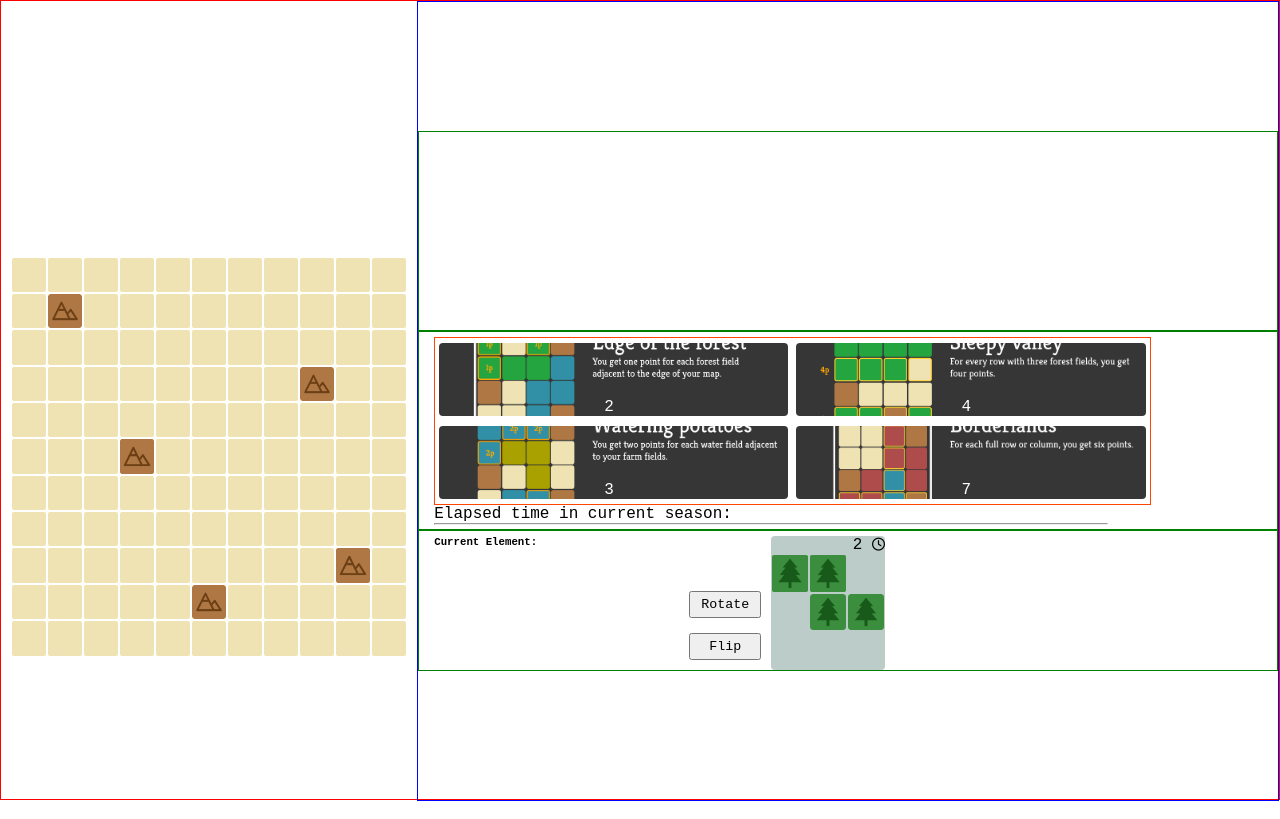
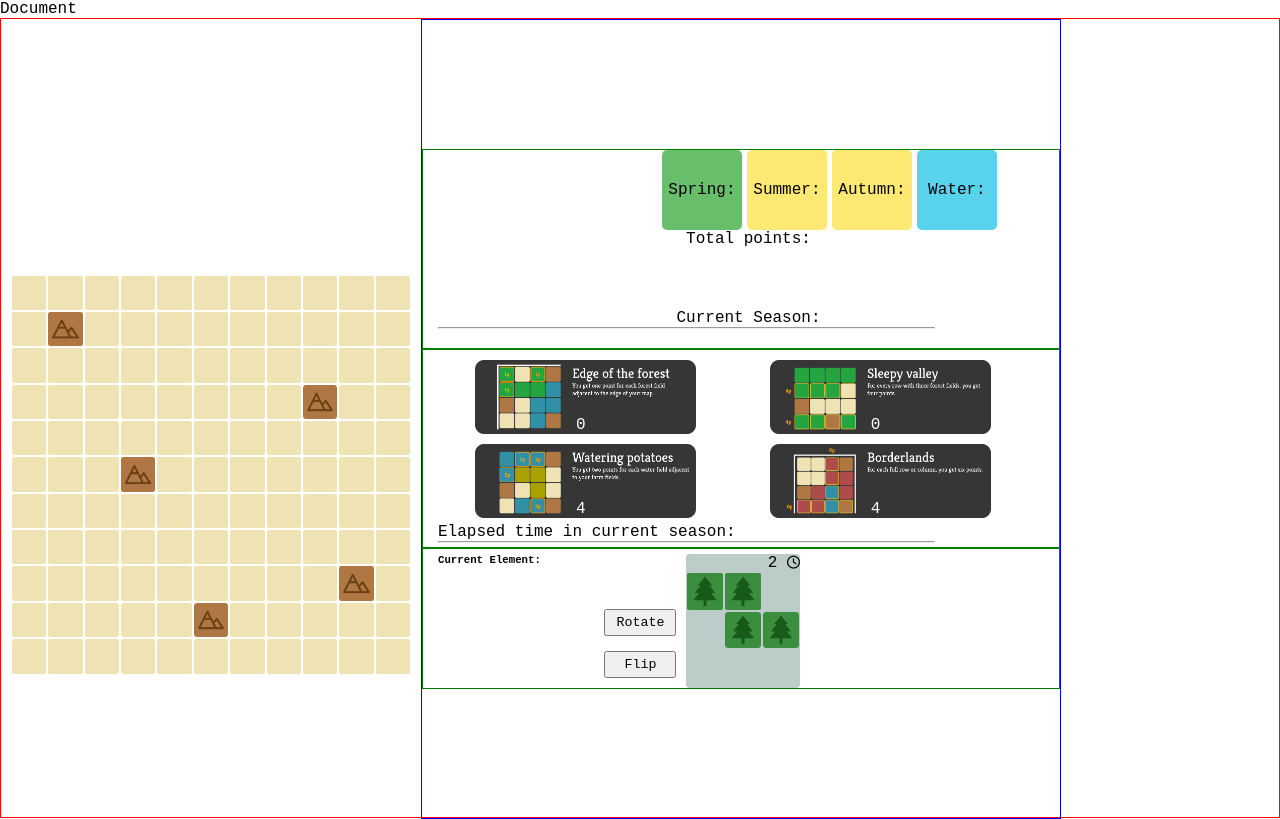
Before and after one commit to 0xironclad/JS-Map-Maker, a plain HTML site: page index.html in a window 1280 px wide. Drawn offline with Linux system fonts and the light colour scheme; a web font is replaced by a local one.

Commit message:
Rotate and flip

```diff
--- a/index.html
+++ b/index.html
@@ -7,7 +7,7 @@
     <link rel="stylesheet" href="style.css">
     <link rel="preconnect" href="https://fonts.googleapis.com">
     <link rel="preconnect" href="https://fonts.gstatic.com" crossorigin>
-    <link href="https://fonts.googleapis.com/css2?family=Sometype+Mono&display=swap" rel="stylesheet">
+    <link href="https://fonts.googleapis.com/css2?family=Sometype+Mono&display=swap" rel="stylesheet"
     <title>Document</title>
 </head>
 
@@ -16,28 +16,54 @@
         <div id="map">
         </div>
         <div class="div2">
-            <div class="scores"></div>
+            <div class="scores">
+                <div class="row1">
+                    <div class="spring">
+                        <p class="season-name">Spring:</p>
+                        <p class="season-points"></p>
+                    </div>
+                    <div class="summer">
+                        <p class="season-name">Summer:</p>
+                        <p class="season-points"></p>
+                    </div>
+                    <div class="autumn">
+                        <p class="season-name">Autumn:</p>
+                        <p class="season-points"></p>
+                    </div>
+                    <div class="water">
+                        <p class="season-name">Water:</p>
+                        <p class="season-points"></p>
+                    </div>
+                </div>
+                <div class="row2">
+                    <p>Total points: <span class="total-points"></span></p>
+                    <section class="current-season">
+                        <p>Current Season: <span class="current-ssn"></span></p>
+                        <hr>
+                    </section>
+                </div>
+            </div>
             <div class="missions">
                 <div class="missions-wrapper">
                     <div class="row">
                         <div class="mission" id="edge-forest">
-                            <div class="points">2</div>
+                            <div class="points"></div>
                         </div>
                         <div class="mission" id="sleepy-valley">
-                            <div class="points">4</div>
+                            <div class="points"></div>
                         </div>
                     </div>
                     <div class="row">
                         <div class="mission" id="potatoes">
-                            <div class="points">3</div>
+                            <div class="points"></div>
                         </div>
                         <div class="mission" id="borderlands">
-                            <div class="points">7</div>
+                            <div class="points"></div>
                         </div>
                     </div>
                 </div>
                 <p class="elapsed">Elapsed time in current season:</p>
-                <hr width="80%">
+                <hr>
             </div>
             <div class="elements">
                 <div class="operations">
--- a/script.js
+++ b/script.js
@@ -221,9 +221,10 @@ const cells = document.querySelectorAll(".cell-shape");
 const time = document.querySelector(".time");
 time.innerHTML = randomElement.time;
 
-for (let row = 0; row < shape.length; row++) {
-  for (let col = 0; col < shape[row].length; col++) {
-    if (shape[row][col] === 1) {
+function createElement(arr) {
+  for (let row = 0; row < arr.length; row++) {
+    for (let col = 0; col < arr[row].length; col++) {
+      if (arr[row][col] === 1) {
         if (randomElement.type === "water") {
           cells[
             row * 3 + col
@@ -241,8 +242,69 @@ for (let row = 0; row < shape.length; row++) {
             row * 3 + col
           ].style.backgroundImage = `url("./assets/tiles/village_tile.png")`;
         }
-    } else {
-      cells[row * 3 + col].style.backgroundColor = "RGB(188, 204, 200)";
       }
     }
   }
+}
+
+createElement(shape);
+console.log(randomElement.shape);
+
+
+
+
+function rotateShape() {
+  const shape = randomElement.shape;
+  const size = shape.length;
+  const rotatedShape = new Array(size).fill(0).map(() => new Array(size).fill(0));
+
+  for (let i = 0; i < size; i++) {
+    for (let j = 0; j < size; j++) {
+      rotatedShape[i][j] = shape[size - 1 - j][i];
+    }
+  }
+  randomElement.shape = rotatedShape;
+}
+
+function flipShape(){
+  let shape = randomElement.shape;
+  let flippedShaped = shape.map((row) => row.reverse());
+  randomElement.shape = flippedShaped;
+}
+
+function clearCells(){
+  cells.forEach((cell) => {
+    cell.style.backgroundImage = "";
+  });
+}
+
+
+let rotateBtn = document.querySelector(".rotate");
+let flipBtn = document.querySelector(".flip");
+rotateBtn.addEventListener("click", () => {
+  clearCells();
+  rotateShape();
+  createElement(randomElement.shape);
+});
+
+
+flipBtn.addEventListener("click", () => {
+  clearCells();
+  flipShape();
+  createElement(randomElement.shape);
+});
+
+
+
+
+
+
+
+
+
+
+// *Points
+const points = document.querySelectorAll(".points");
+points.forEach((element) => {
+  element.innerHTML = Math.floor(Math.random() * 10);
+});
--- a/style.css
+++ b/style.css
@@ -26,11 +26,16 @@
 
 .div2 {
   height: inherit;
-  width: calc(100vw - 410px);
+  /* width: calc(100vw - 410px); */
   border: 1px solid blue;
   display: flex;
   flex-direction: column;
   justify-content: center;
+}
+@media screen and (min-height: 500px)  {
+    .div2{
+        width: 50vw;
+    }
 }
 .scores,
 .missions,
@@ -120,8 +125,7 @@
   height: 85%;
   display: flex;
   flex-direction: column;
-  width: 85%;
-  border: 1px solid orangered;
+  width: 95%;
 }
 
 .missions-wrapper .row {
@@ -136,27 +140,88 @@
 }
 
 /* *Basic Missions */
-#edge-forest{
-    background-image: url('./assets/missions_eng/EdgeOfForest.png');
+#edge-forest {
+  background-image: url("./assets/missions_eng/EdgeOfForest.png");
 }
-#sleepy-valley{
-    background-image: url('./assets/missions_eng/SleepyValley.png');
+#sleepy-valley {
+  background-image: url("./assets/missions_eng/SleepyValley.png");
 }
-#potatoes{
+#potatoes {
   background-image: url("./assets/missions_eng/WateringPotatoes.png");
 }
-#borderlands{
+#borderlands {
   background-image: url("./assets/missions_eng/BorderLands.png");
 }
-.mission{
-    background-size: cover;
+.mission {
+  background-size: contain;
   background-repeat: no-repeat;
   position: relative;
   background-position: center;
 }
-.points{
+.points {
   position: absolute;
   bottom: 0;
   right: 50%;
   color: white;
 }
+
+/* *scores div */
+.scores {
+  display: flex;
+  flex-direction: column;
+}
+.row1 {
+  height: fit-content;
+  width: 90%;
+  display: flex;
+  justify-content: flex-end;
+  gap: 5px;
+}
+.row1 > * {
+  /* flex: 1; */
+  background: gold;
+  width: 80px;
+  height: 80px;
+  border-radius: 5px;
+}
+
+.spring {
+  background: rgb(105, 190, 108);
+  display: flex;
+  flex-direction: column;
+  align-items: center;
+  justify-content: center;
+}
+.summer {
+  background: rgb(254, 232, 116);
+  display: flex;
+  flex-direction: column;
+  align-items: center;
+  justify-content: center;
+}
+.autumn {
+  background-color: rgb(254, 232, 116);
+  display: flex;
+  flex-direction: column;
+  align-items: center;
+  justify-content: center;
+}
+.water {
+  background-color: rgb(89, 210, 236);
+  display: flex;
+  flex-direction: column;
+  align-items: center;
+  justify-content: center;
+}
+.row2{
+    height: 50%;
+    display: flex;
+    flex-direction: column;
+    justify-content: space-between;
+}
+.row2 p{
+    text-align: center;
+}
+hr{
+    width: 80%;
+}
```
Lines whose indentation alone changed are shown as unchanged.
